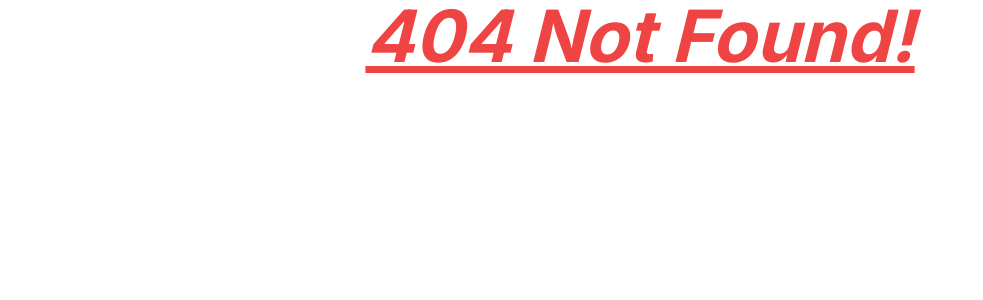
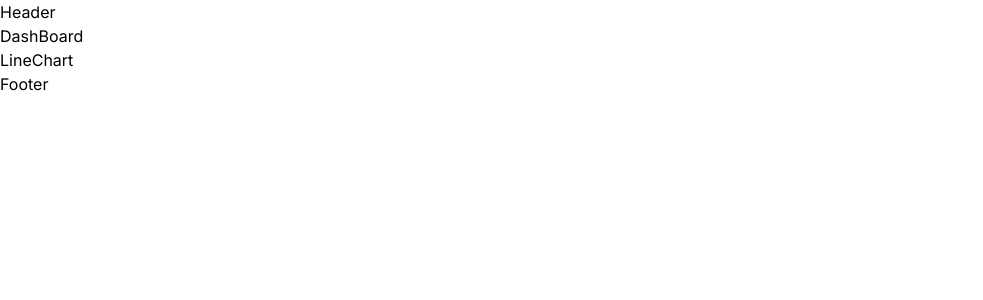
Before and after one commit to HwangSunBeom/woori_fisa_3th, a Next.js app in the folder hello-next/: page /dashboard in a window 1280 px wide. Before the commit this address had no page. Shown: the top 300 px of the page, without its empty margins (0-983 px from the left). Built offline with nearby package versions, Linux system fonts and the light colour scheme.

Commit message:
경로 생략하기 및 공통 레이아웃 작성하기

```diff
--- /dev/null
+++ b/hello-next/app/(auth)/forgot-password/page.jsx
@@ -0,0 +1,9 @@
+import React from 'react'
+
+const ForgotPassword = () => {
+  return (
+    <div>ForgotPassword</div>
+  )
+}
+
+export default ForgotPassword
--- /dev/null
+++ b/hello-next/app/(auth)/logout/page.jsx
@@ -0,0 +1,9 @@
+import React from 'react'
+
+const Logout = () => {
+  return (
+    <div>Logout</div>
+  )
+}
+
+export default Logout
--- /dev/null
+++ b/hello-next/app/(auth)/register/page.jsx
@@ -0,0 +1,9 @@
+import React from 'react'
+
+const Register = () => {
+  return (
+    <div>Register</div>
+  )
+}
+
+export default Register
--- /dev/null
+++ b/hello-next/app/_utils/page.jsx
@@ -0,0 +1,9 @@
+import React from 'react'
+
+const Page = () => {
+  return (
+    <div>접근 금지!</div>
+  )
+}
+
+export default Page
--- /dev/null
+++ b/hello-next/app/dashboard/page.jsx
@@ -0,0 +1,13 @@
+import React from "react";
+import LineChart from "../../components/line-chart";
+
+const DashBoard = () => {
+  return (
+    <>
+      <div>DashBoard</div>
+      <LineChart />
+    </>
+  );
+};
+
+export default DashBoard;
--- a/hello-next/app/layout.js
+++ b/hello-next/app/layout.js
@@ -11,7 +11,11 @@ export const metadata = {
 export default function RootLayout({ children }) {
   return (
     <html lang="en">
-      <body className={inter.className}>{children}</body>
+      <body className={inter.className}>
+        <header>Header</header>
+        {children}
+        <footer>Footer</footer>
+        </body>
     </html>
   );
 }
--- /dev/null
+++ b/hello-next/components/line-chart.jsx
@@ -0,0 +1,9 @@
+import React from 'react'
+
+const LineChart = () => {
+  return (
+    <div>LineChart</div>
+  )
+}
+
+export default LineChart
```
